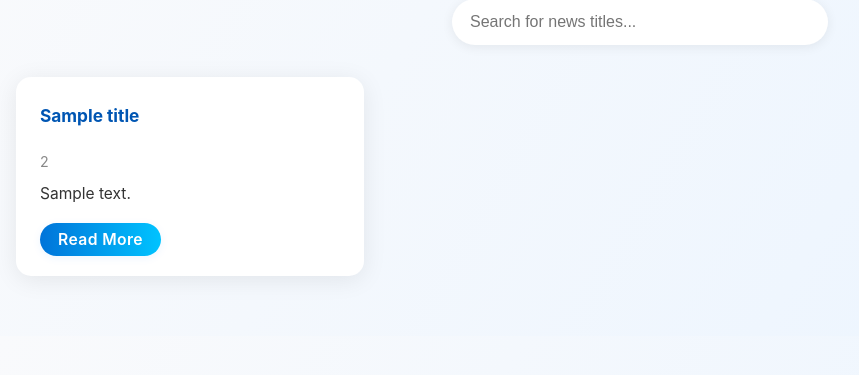
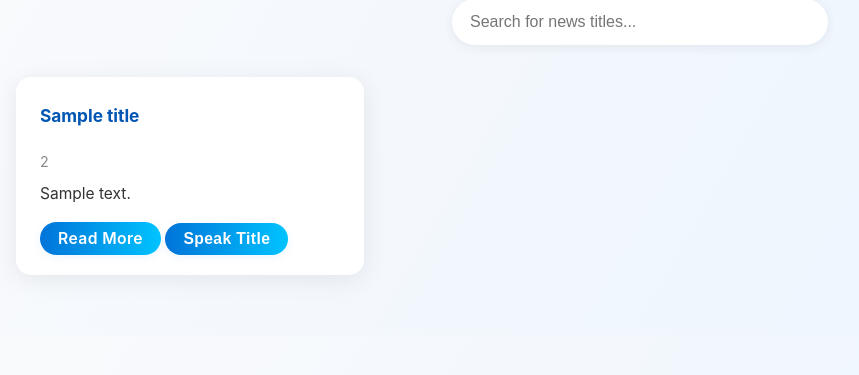
Before and after one commit to siuwai0914/data_science, a Flask app: template templates/news.html in a window 1280 px wide. Shown: the part 162-537 px from the top of the page, without its empty margins (0-859 px from the left). Run offline with Flask 3, Linux system fonts and the light colour scheme; the template is opened without the code that fills it: most values are stand-ins (such as "Sample title", 1, 10 or a date in 2020).

Commit message:
Update news section
Update news section

```diff
--- a/static/css/news.css
+++ b/static/css/news.css
@@ -84,7 +84,7 @@ header h1 {
     color: #333;
     margin-bottom: 20px;
 }
-.news-link {
+.action-btn {
     align-self: flex-start;
     padding: 7px 18px;
     border-radius: 22px;
@@ -96,9 +96,14 @@ header h1 {
     font-size: 0.98rem;
     transition: background 0.18s;
     box-shadow: 0 2px 8px rgba(0,123,255,0.08);
+    border: none; /* For button reset */
+    cursor: pointer;
 }
-.news-link:hover {
+.action-btn:hover {
     background: linear-gradient(90deg, #0056b3 0%, #00b9e6 100%);
+}
+.news-actions .action-btn {
+    align-self: unset;
 }
 @media (max-width: 1200px) {
     .news-list {
--- a/static/js/news.js
+++ b/static/js/news.js
@@ -11,3 +11,12 @@ function filterNews() {
         }
     });
 }
+
+function speakTitle(title) {
+    if ('speechSynthesis' in window) {
+        var utterance = new SpeechSynthesisUtterance(title);
+        window.speechSynthesis.speak(utterance);
+    } else {
+        alert("Sorry, your browser does not support speech synthesis.");
+    }
+}
--- a/templates/news.html
+++ b/templates/news.html
@@ -23,7 +23,10 @@
                 </div>
                 <div class="news-desc">{{ news_dict.description[i] }}</div>
             </div>
-            <a class="news-link" href="{{ news_dict.link[i] }}" target="_blank">Read More</a>
+            <div class="news-actions">
+                <a class="action-btn" href="{{ news_dict.link[i] }}" target="_blank">Read More</a>
+                <button class="action-btn" onclick='speakTitle({{ (news_dict.title[i] + news_dict.description[i])|tojson }})'>Speak Title</button>
+            </div>
         </div>
         {% endfor %}
     </div>
```
